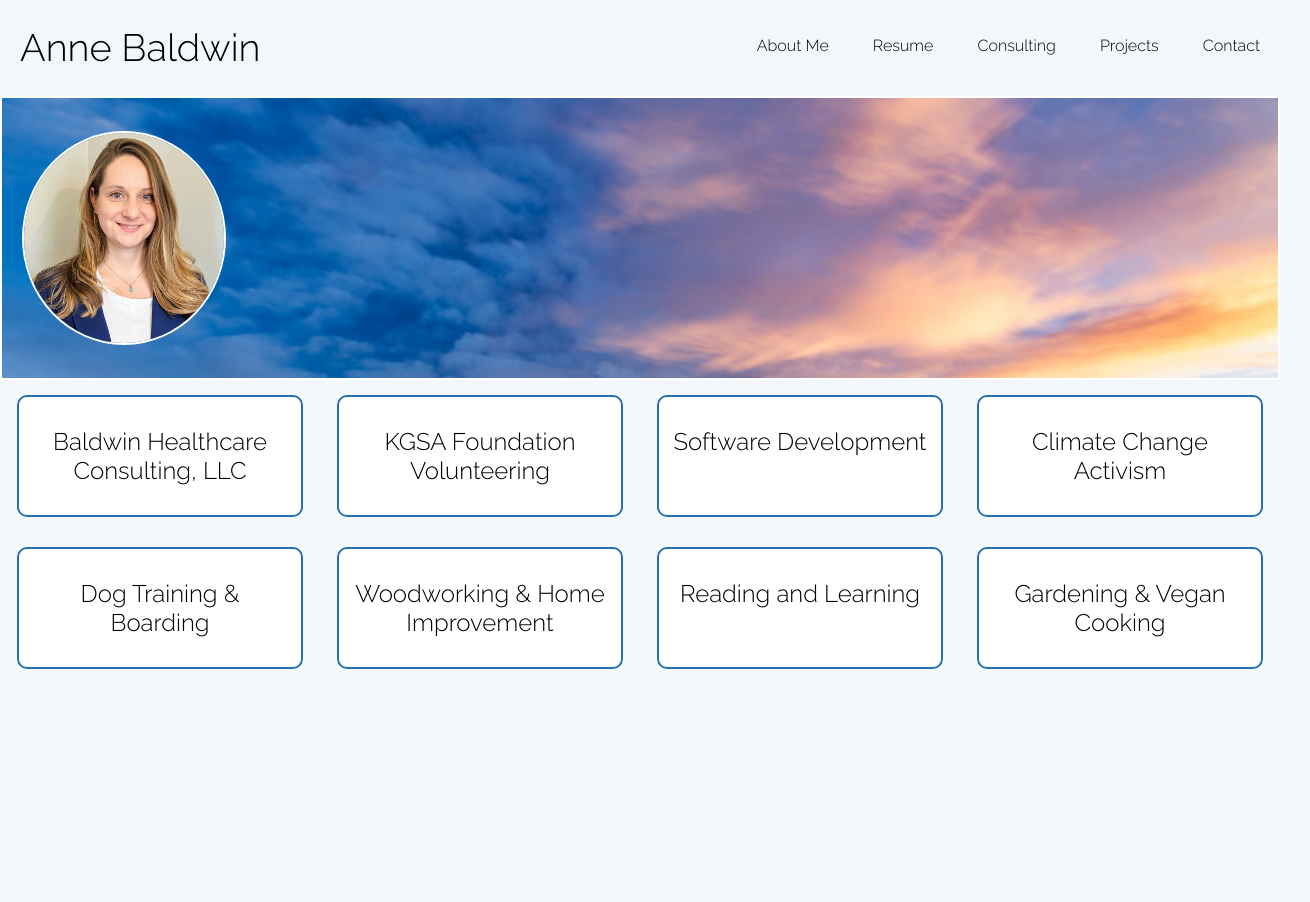
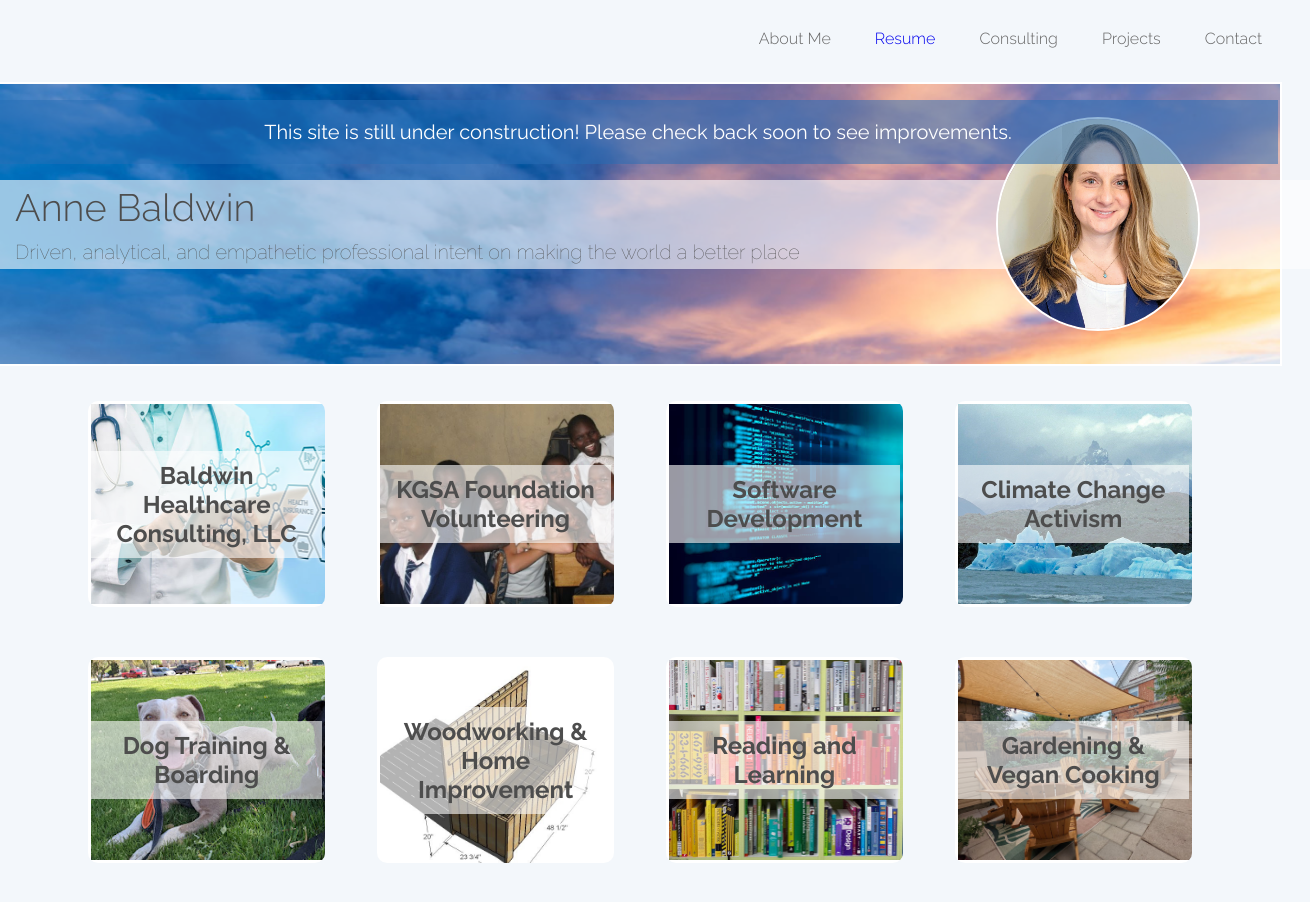
Before and after one commit to abaldwin06/abaldwin06.github.io, a plain HTML site: page index.html in a window 1280 px wide. Shown: the whole page, 1310 px wide, since content can reach past the window. Before the commit the page ends 800 px from the top, so only its background shows below. Drawn offline with Linux system fonts and the light colour scheme.

Commit message:
updating styling, photos, layout

```diff
--- a/index.html
+++ b/index.html
@@ -8,13 +8,12 @@
         <title>Anne's Portfolio</title>
     </head>
     <body>
-        <!---Header and Nav-->
+        <!---Nav-->
         <header class="container" id="header">
-            <h1>Anne Baldwin</h1>
             <nav class="container">
                 <ul>
                     <li>About Me</li>
-                    <li>Resume</li>
+                    <li><a href="https://www.linkedin.com/in/annebaldwin06/">Resume</a></li>
                     <li>Consulting</li>
                     <li>Projects</li>
                     <li>Contact</li>
@@ -22,22 +21,44 @@
             </nav>
         </header>
 
+        <section class="container" id="banner">
+            <p>This site is still under construction! Please check back soon to see improvements.</p>
+        </section>
+
         <main>
-        <!---Cover & Photo-->
+        <!---Cover Header & Photo-->
         <section class="container" id="cover">
             <img src="./resources/headshot.jpeg" class="circle">
+            <h1>Anne Baldwin</h1>
+            <h3>Driven, analytical, and empathetic professional intent on making the world a better place</h3>
         </section>
 
         <!---Projects-->
-        <section class="container">
-            <div class="project"><h2>Baldwin Healthcare Consulting, LLC</h2></div>
-            <div class="project"><h2>KGSA Foundation Volunteering</h2></div>
-            <div class="project"><h2>Software Development</h2></div>
-            <div class="project"><h2>Climate Change Activism</h2></div>
-            <div class="project"><h2>Dog Training & Boarding</h2></div>
-            <div class="project"><h2>Woodworking & Home Improvement</h2></div>
-            <div class="project"><h2>Reading and Learning</h2></div>
-            <div class="project"><h2>Gardening & Vegan Cooking</h2></div>
+        <section class="container whitespace">
+            <div class="project" id="consult">
+                <h2>Baldwin Healthcare Consulting, LLC</h2>
+            </div>
+            <div class="project" id="kgsa">
+                <h2>KGSA Foundation Volunteering</h2>
+            </div>
+            <div class="project" id="dev">
+                <h2>Software Development</h2>
+            </div>
+            <div class="project" id="climate">
+                <h2>Climate Change Activism</h2>
+            </div>
+            <div class="project" id="dogs">
+                <h2>Dog Training & Boarding</h2>
+            </div>
+            <div class="project" id="diy">
+                <h2>Woodworking & Home Improvement</h2>
+            </div>
+            <div class="project" id="learn">
+                <h2>Reading and Learning</h2>
+            </div>
+            <div class="project" id="garden">
+                <h2>Gardening & Vegan Cooking</h2>
+            </div>
         </section>
         </main>
 
--- a/style.css
+++ b/style.css
@@ -1,10 +1,10 @@
 * {
-    font-family:  'Raleway', sans-serif;
+    font-family: 'Raleway', sans-serif;
 }
 
 body {
-    margin: 0px;
-    background-color: hsla(210,65%,43%,0.05);
+    margin: -2px;
+    background-color: hsla(210, 65%, 43%, 0.05);
 }
 
 .container {
@@ -16,16 +16,9 @@ body {
 }
 
 
-/*----HEADER AND NAV----*/
+/*----NAV----*/
 #header {
-    justify-content: space-between;
-
-}
-
-h1 {
-    font-size: 38px;
-    padding: 0 20px;
-    font-weight: 300;
+    justify-content: flex-end;
 
 }
 
@@ -36,19 +29,41 @@ nav ul {
 nav li {
     display: inline-block;
     justify-content: space-around;
-    padding: 20px;
+    padding: 15px 0px;
+    margin: 0px 20px;
     font-weight: 300;
-
+    color: #666666;
+    border-bottom: 3px solid transparent;
 }
 
+nav li:hover {
+    border-color: #33CCFF;
+}
+
+nav li a {
+    text-decoration: none;
+}
+
+nav li a:visited {
+    color: #666666;
+}
+
+nav li a:hover {
+    font-weight: 500;
+}
+
+nav li a:active {
+    color: black;
+}
 
 /*----COVER PHOTO----*/
 #cover {
     background-image: url(./resources/sandiamtns.jpeg);
     background-size: cover;
     height: 280px;
-    justify-content: flex-start;
-    align-items: center;
+    flex-direction: column;
+    justify-content: center;
+    align-items: flex-end;
     border: 2px solid white;
 }
 
@@ -56,24 +71,115 @@ nav li {
     max-width: 200px;
     border-radius: 50%;
     border: 2px solid white;
-    margin: 20px;
+    position: absolute;
+    right: 80px;
+}
+
+h1 {
+    display: block;
+    width: 100%;
+    font-size: 38px;
+    padding: 5px 15px;
+    margin: 0px;
+    font-weight: 300;
+    color: hsl(0, 0%, 30%);
+    background-color: rgba(255, 255, 255, 0.6);
+    text-align: left;
+}
+
+h3 {
+    display: block;
+    width: 100%;
+    font-size: 20px;
+    padding: 5px 15px;
+    margin: 0px;
+    font-weight: 100;
+    color: hsl(0, 0%, 30%);
+    background-color: rgba(255, 255, 255, 0.6);
+    text-align: left;
 }
 
 
 /*----PROJECTS SECTION----*/
 .project {
-    flex: 0 1 22%;
+    flex: 0 1 20%;
+    min-height: 200px;
     text-align: center;
     background-color: white;
     border-radius: 10px;
-    border: 2px solid hsl(210,65%,43%);
-    margin: 15px 10px;
+    border: 3px solid transparent;
+    margin: 25px;
+    display: flex;
+    align-items: center;
+    justify-content: center;
+    background-size: cover;
+    background-repeat: no-repeat;
+}
+
+.whitespace {
+    padding: 10px 5%;
+}
+
+.project:hover {
+    border-color: #33CCFF;
 }
 
 h2 {
+    display: block;
+    width: 100%;
     padding: 10px;
-    font-weight: 300;
+    font-weight: 700;
+    font-size: 24px;
+    color: hsl(0, 0%, 30%);
+    background-color: rgba(255, 255, 255, 0.6);
+
 }
 
+#consult {
+    background-image: url(resources/consulting.jpeg);
+}
+
+#kgsa {
+    background-image: url(resources/kgsa.jpeg);
+}
+
+#dev {
+    background-image: url(resources/dev.jpeg);
+}
+
+#climate {
+    background-image: url(resources/climate.jpeg);
+}
+
+#dogs {
+    background-image: url(resources/dogs.jpeg);
+}
+
+#diy {
+    background-image: url(resources/diy.jpeg);
+}
+
+#learn {
+    background-image: url(resources/books.jpeg);
+}
+
+#garden {
+    background-image: url(resources/garden.jpeg);
+}
 
 /*----FOOTER----*/
+footer {
+
+}
+
+#banner {
+    color: white;
+    font-size: 20px;
+    text-align: center;
+    background-color: hsla(210, 65%, 43%, 0.5);
+    position: fixed;
+    top: 100px;
+    z-index: 2;
+    display: block;
+    width: 100%;
+}
```
Also changed, not shown: resources/books.jpeg (added), resources/climate.jpeg (added), resources/consulting.jpeg (added), resources/dev.jpeg (added), resources/diy.jpeg (added), resources/dogs.jpeg (added), resources/garden.jpeg (added), resources/kgsa.jpeg (added), 1 other file.
